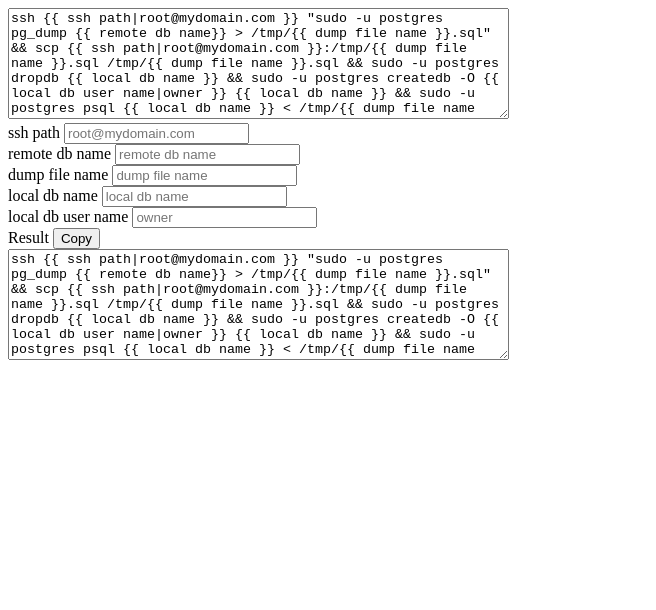
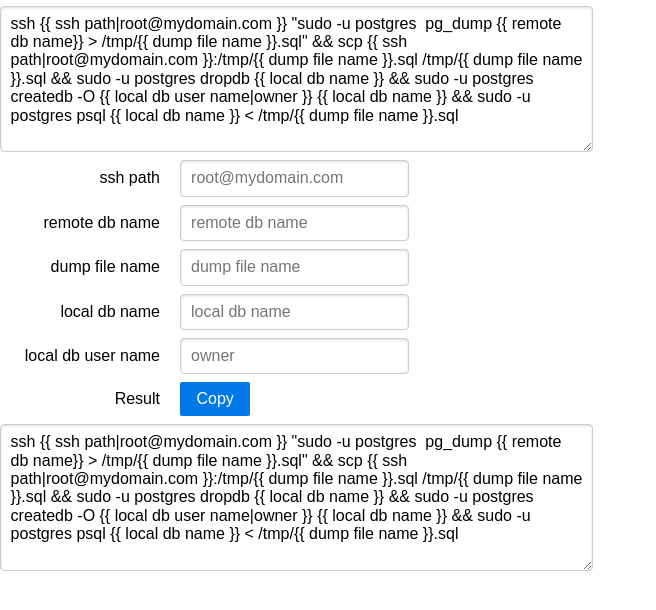
Before and after one commit to Anc813/myServices, a plain HTML site: page snippets.html in a window 1280 px wide. Shown: the whole page, without its empty margins (0-656 px from the left). Drawn offline with nearby package versions, Linux system fonts and the light colour scheme.

Commit message:
some style

```diff
--- a/snippets.html
+++ b/snippets.html
@@ -3,19 +3,31 @@
 <head>
     <title></title>
     <script type="text/javascript" src="https://cdnjs.cloudflare.com/ajax/libs/vue/2.2.1/vue.min.js"></script>
+    <link rel="stylesheet" href="https://unpkg.com/purecss@0.6.2/build/pure-min.css"
+          integrity="sha384-UQiGfs9ICog+LwheBSRCt1o5cbyKIHbwjWscjemyBMT9YCUMZffs6UqUTd0hObXD" crossorigin="anonymous">
 </head>
 <body>
 <div id="app">
-    <textarea v-model="snippet" cols="60" rows="7" v-on:input="updateVariables"></textarea><br>
-    <div v-for="(value, key) in variables">
-        <label :for="key">{{ key }}</label>
-        <input class="input" type="text" :placeholder="value || key" :id="key" v-model="variablesResult[key]"
-               v-on:input="updateResult"><br>
-    </div>
-    <label for="result">Result</label>
-    <button @click="copyResult">Copy</button>
-    <br>
-    <textarea name="" id="result" cols="60" rows="7" v-model="result"></textarea>
+    <form class="pure-form pure-form-aligned">
+        <fieldset>
+            <div class="pure-control-group">
+                <textarea v-model="snippet" cols="60" rows="7" v-on:input="updateVariables"></textarea>
+            </div>
+            <div v-for="(value, key) in variables" class="pure-control-group">
+                <label :for="key">{{ key }}</label>
+                <input class="input" type="text" :placeholder="value || key" :id="key"
+                       v-model="variablesResult[key]"
+                       v-on:input="updateResult">
+            </div>
+            <div class="pure-control-group">
+                <label for="result">Result</label>
+                <button @click="copyResult" class="pure-button pure-button-primary">Copy</button>
+            </div>
+            <div class="pure-control-group">
+                <textarea name="" id="result" cols="60" rows="7" v-model="result"></textarea>
+            </div>
+        </fieldset>
+    </form>
 </div>
 <script type="text/javascript">
     function getVariables(value) {
```
